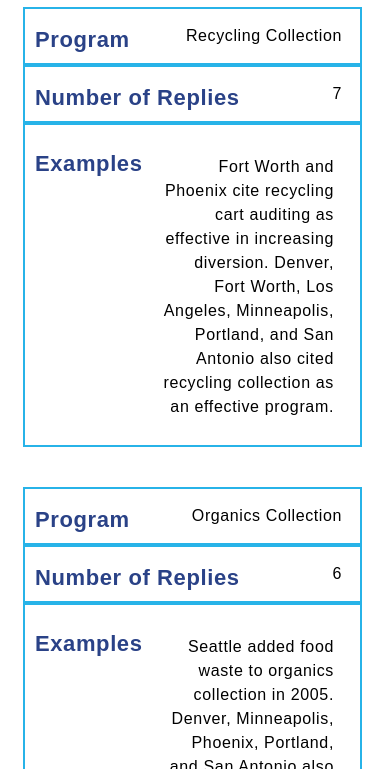
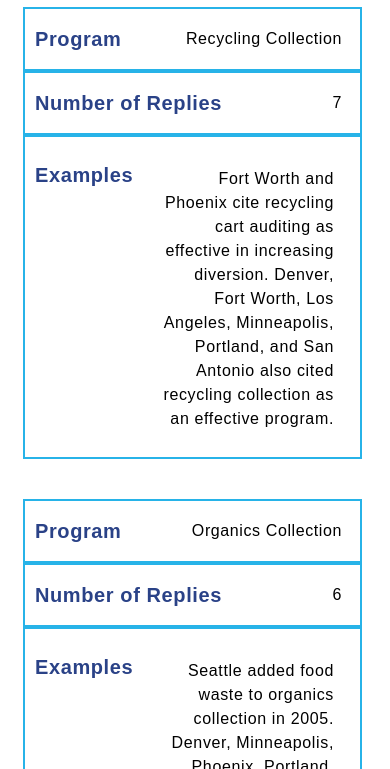
Before and after one commit to JROD123/table, a plain HTML site: page index.html in a window 390 px wide. Shown: the part 75-844 px from the top of the page. Drawn offline with Linux system fonts and the light colour scheme.

Commit message:
Increased line height

```diff
--- a/index.html
+++ b/index.html
@@ -75,6 +75,7 @@
         .table tbody tr td{
             text-align: right;
             position: relative;
+            line-height: 24px;
             padding: 18px;
             letter-spacing: .6px;
             border: 2px solid #27b3e8;
@@ -94,7 +95,7 @@
             position: absolute;
             width: 80%;
             left: 0;
-            font-size: 22px;
+            font-size: 20px;
             padding-left: 10px;
             font-weight: 600;
             letter-spacing: .6px;
```
